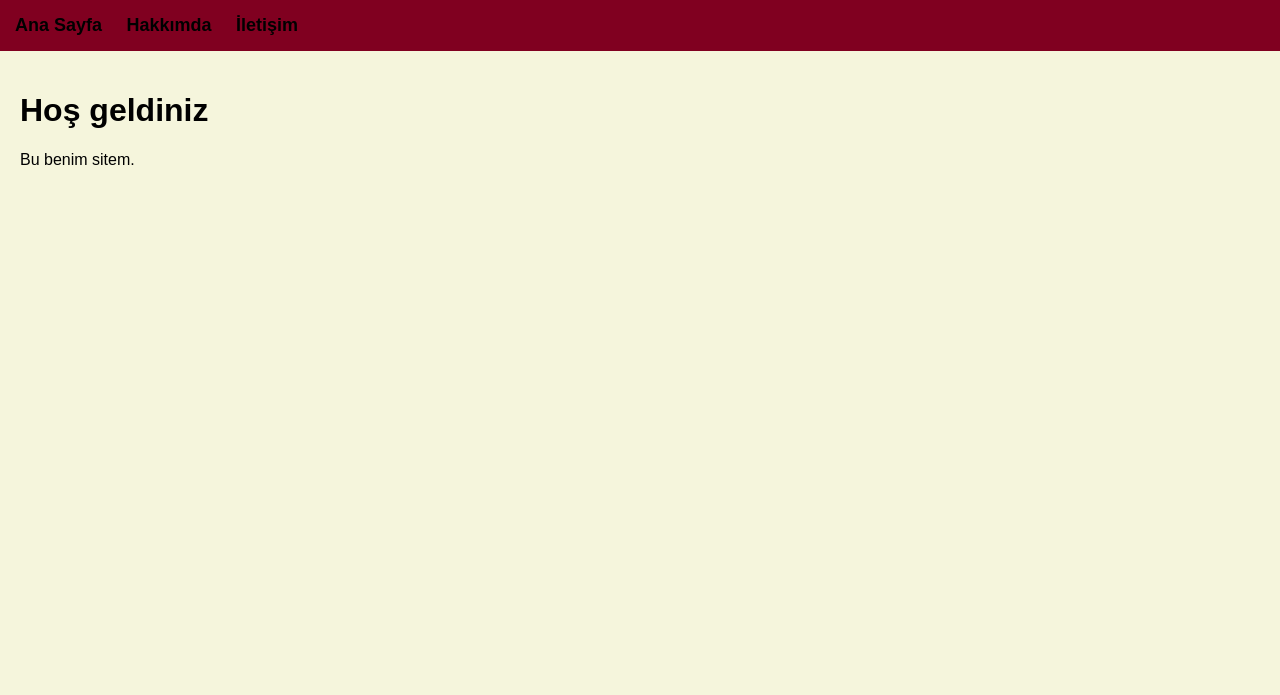
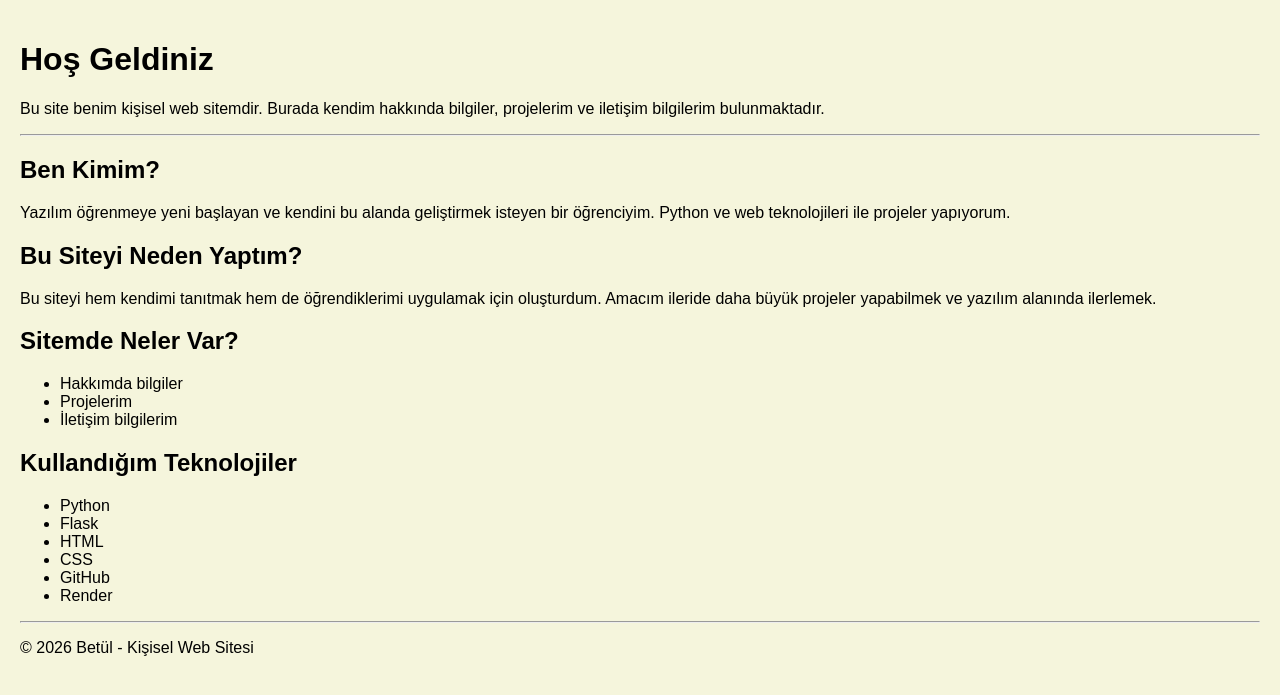
Before and after one commit to Bet-eng/bilgi-site, a Flask app: page / in a window 1280 px wide. Shown: the top 695 px of the page. Run offline with Flask 3, Linux system fonts and the light colour scheme.

Commit message:
Add files via upload

```diff
--- a/templates/index.html
+++ b/templates/index.html
@@ -6,17 +6,49 @@
 </head>
 <body>
 
-<div class="menu">
-  <a href="/">Ana Sayfa</a>
-  <a href="/hakkimda">Hakkımda</a>
-  <a href="/iletisim">İletişim</a>
-</div>
+<div class="container">
 
-<div class="container">
-  <h1>Hoş geldiniz</h1>
-  <p>Bu benim sitem.</p>
+    <h1>Hoş Geldiniz</h1>
+    <p>Bu site benim kişisel web sitemdir. Burada kendim hakkında bilgiler, projelerim ve iletişim bilgilerim bulunmaktadır.</p>
+
+    <hr>
+
+    <h2>Ben Kimim?</h2>
+    <p>
+        Yazılım öğrenmeye yeni başlayan ve kendini bu alanda geliştirmek isteyen bir öğrenciyim.
+        Python ve web teknolojileri ile projeler yapıyorum.
+    </p>
+
+    <h2>Bu Siteyi Neden Yaptım?</h2>
+    <p>
+        Bu siteyi hem kendimi tanıtmak hem de öğrendiklerimi uygulamak için oluşturdum.
+        Amacım ileride daha büyük projeler yapabilmek ve yazılım alanında ilerlemek.
+    </p>
+
+    <h2>Sitemde Neler Var?</h2>
+    <ul>
+        <li>Hakkımda bilgiler</li>
+        <li>Projelerim</li>
+        <li>İletişim bilgilerim</li>
+    </ul>
+
+    <h2>Kullandığım Teknolojiler</h2>
+    <ul>
+        <li>Python</li>
+        <li>Flask</li>
+        <li>HTML</li>
+        <li>CSS</li>
+        <li>GitHub</li>
+        <li>Render</li>
+    </ul>
+
+    <hr>
+
+    <footer>
+        <p>© 2026 Betül - Kişisel Web Sitesi</p>
+    </footer>
+
 </div>
 
 </body>
-
 </html>
```
Also changed, not shown: templates/hakkimda.html (+6 -8 lines), templates/iletisim.html (+6 -14 lines).
